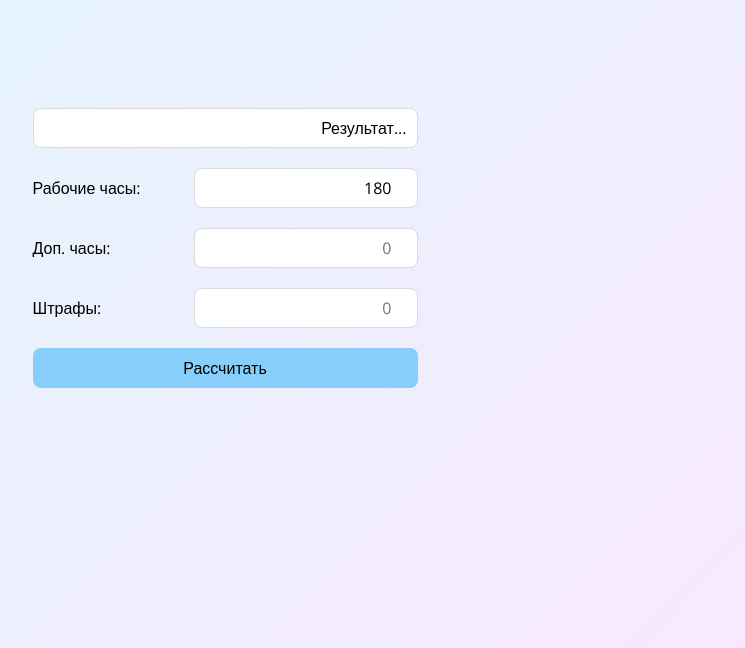
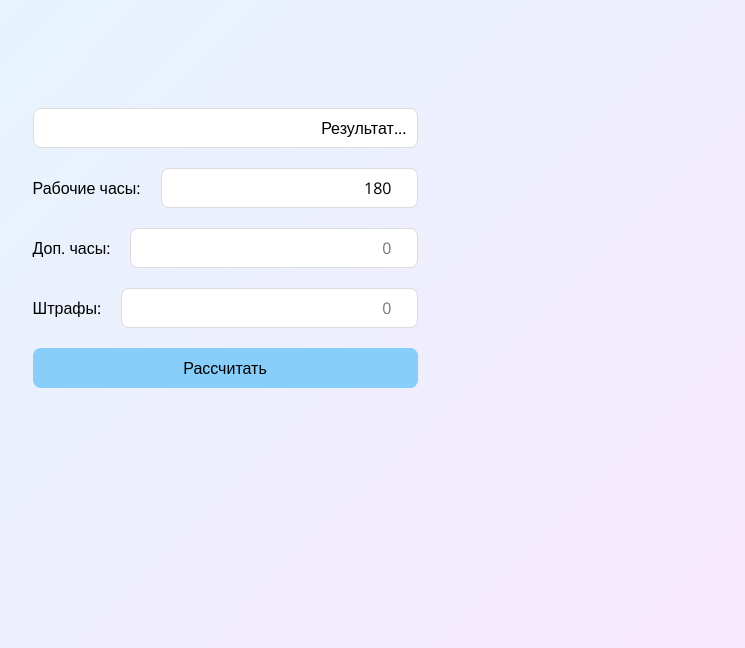
Before and after one commit to HunterM7/26.-Salary, a plain HTML site: page index.html in a window 1280 px wide. Shown: the part 152-800 px from the top of the page, without its empty margins (415-1160 px from the left). Drawn offline with nearby package versions, Linux system fonts and the light colour scheme.

Commit message:
fixing some bugs

```diff
--- a/index.html
+++ b/index.html
@@ -30,7 +30,7 @@
 
 		<div class="infoblock">
 			<label class="label" for="penalties">Штрафы:</label>
-			<input class="input penalties" type="number" id="penalties" placeholder="0">
+			<input class="input penalties" type="number" id="penalties" placeholder="0" step="100">
 		</div>
 
 		<button type="button" id="btnSubmit">Рассчитать</button>
--- a/style.css
+++ b/style.css
@@ -22,7 +22,6 @@ body {
 	width: 100vw;
 	height: 100vh;
 
-/* 	background-color: #f5f5f5; */
 	background: linear-gradient(315deg, #F9E7FE 0%, #DAFCFC 118%);
 }
 
@@ -37,6 +36,18 @@ body {
 	padding: 20px;
 }
 
+.input {
+	min-height: 40px;
+
+	padding: 0 10px;
+
+	text-align: right;
+
+	border-radius: 8px;
+	border: 1px solid #dcdcdc;
+	background-color: #fff;
+}
+
 .infoblock {
 	display: flex;
 	justify-content: space-between;
@@ -45,25 +56,18 @@ body {
 	margin-bottom: 20px;
 }
 
-.label {
+.infoblock .label {
 	text-align: left;
 	white-space: nowrap;
+
+	flex: 0 0 auto;
+
 	margin-right: 20px;
-	flex: 1;
 }
 
-.input {
-	flex: 1;
-	height: 40px;
-	max-height: 40px;
-
-	padding: 0 10px;
-
-	text-align: right;
-
-	border-radius: 8px;
-	border: 1px solid #dcdcdc;
-	background-color: #fff;
+.infoblock .input {
+	min-width: 20px;
+	flex: 1 1 0;
 
 	cursor: pointer;
 }
```
